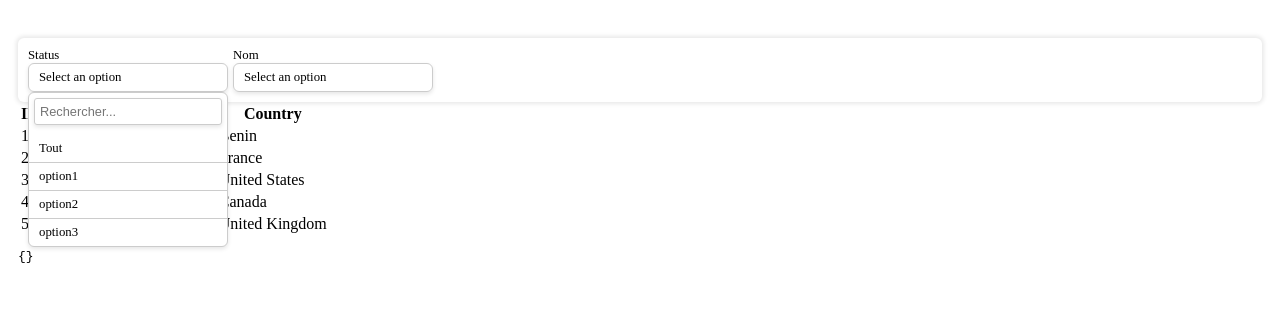
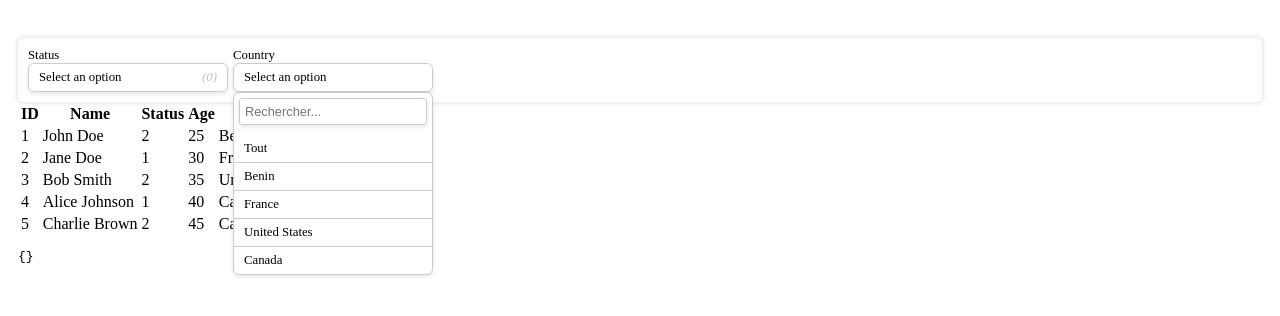
Before and after one commit to zpaulange/react_ui, a React (Vite) app: page / in a window 1280 px wide. Both pictures are taken after a click on the element "Select an option". Shown: the top 316 px of the page. Built offline with nearby package versions, Linux system fonts and the light colour scheme.

Commit message:
Datatable added

```diff
--- a/src/App.tsx
+++ b/src/App.tsx
@@ -4,9 +4,19 @@ import './App.css'
 import DataTable from './ui/DataTable/DataTable'
 
 function App() {
+  //selected data
   const [selectedFilters, setSelectedFilters] = useState<{ [key: string]: any }>({});
   console.log('selectedFilters', selectedFilters);
 
+  //status labels
+  const statusLabels = {
+    0: { label: "Locked", count: 2, color: "#bdbdbd" },
+    1: { label: "Pending", count: 6, color: "#fbc02d" },
+    2: { label: "Active", count: 7, color: "#43a047" },
+    3: { label: "Blocked", count: 10, color: "#e53935" },
+  }
+
+  //data
   const data = [
     {
       id: 1,
@@ -41,12 +51,20 @@ function App() {
       name: 'Charlie Brown',
       status: 2,
       age: 45,
-      country: 'United Kingdom',
+      country: 'Canada',
     },
   ]
 
+  // head table
   const thead = ["ID", "Name", "Status", "Age", "Country"]
 
+  //filter configurations
+  const filterConfig = [
+    { key: "status", isLabel: true, statusColors: true, count: true },
+    { key: "country", isLabel: true },
+  ]
+
+  //render row
   const renderRow = (item:any) => {
     return (
       <tr key={item.id}>
@@ -58,46 +76,18 @@ function App() {
       </tr>
     );
   }
-  // Les clés pour lesquelles tu veux générer un filtre
-  const filterKeys = ['status', 'country'];
 
   return (
     <>
       <div className='box'>
         <DataTable
-          filters={{
-            data:[
-              {
-                label:{
-                  title:"Status",
-                  name:"status"
-                },
-                options:[
-                  { label: 'tout', value: 'Tout', count: 5 },
-                  { label: 'Option 1', value: 'option1', statusColor: 'red', count: 5 },
-                  { label: 'Option 2', value: 'option2', statusColor: 'green', count: 10},
-                  { label: 'Option 3', value: 'option3', statusColor: 'yellow', count: 18 },
-                ]
-              },
-              {
-                label:{
-                  title:"Nom",
-                  name:"nom"
-                },
-                options:[
-                  { label: 'tout', value: 'Tout', count: 5 },
-                  { label: 'Option 1', value: 'option1', statusColor: 'red', count: 5 },
-                  { label: 'Option 2', value: 'option2', statusColor: 'green', count: 10},
-                  { label: 'Option 3', value: 'option3', statusColor: 'yellow', count: 18 },
-                ]
-              }
-            ]
-          }}
           data={data}
           thead={thead}
           renderRow={renderRow}
           selectedFilters={selectedFilters}
           setSelectedFilters={setSelectedFilters}
+          filterConfig={filterConfig}
+          statusLabels={statusLabels}
         />
       </div>
       <pre>{JSON.stringify(selectedFilters, null, 2)}</pre>
--- a/src/ui/DataTable/DataTable.tsx
+++ b/src/ui/DataTable/DataTable.tsx
@@ -1,67 +1,82 @@
 /* eslint-disable @typescript-eslint/no-unused-vars */
 /* eslint-disable @typescript-eslint/no-explicit-any */
-import Select from "../Select/Select";
-import styles from "./dataTable.module.scss";
+import Select from "../Select/Select"
+import styles from "./dataTable.module.scss"
 
-interface Filter {
-  //defaultFilter?: boolean
-  data?: Array<any>;
+interface FilterConfigItem {
+  key: string
+  isLabel?: boolean
+  isValue?: boolean
+  statusColors?: boolean
+  count?: boolean
+}
+interface DataTableProps {
+  data: Array<any>
+  thead?: Array<string>
+  renderRow?: (item: any, idx: number) => React.ReactNode
+  selectedFilters: { [key: string]: any }
+  setSelectedFilters: React.Dispatch<React.SetStateAction<{ [key: string]: any }>>
+  filterConfig: FilterConfigItem[]
+  statusLabels?: { [key: string]: { label: string; count: number; color: string } };
 }
 
-interface DataTableProps {
-  filters?: Filter;
-  data: Array<any>;
-  thead?: Array<any>;
-  renderRow?: (item: any, idx: number) => React.ReactNode;
-  selectedFilters: { [key: string]: any };
-  setSelectedFilters: React.Dispatch<
-    React.SetStateAction<{ [key: string]: any }>
-  >;
+function getOptionLabel(key: string, value: any, statusLabels?: { [key: string]: { label: string, count: number } }) {
+  if (key === "status" && statusLabels && statusLabels[value]) {
+    const { label, count } = statusLabels[value];
+    //return `${label} (${count})`;
+    return label;
+  }
+  return value;
 }
+
 export default function DataTable(props: DataTableProps) {
   const {
-    filters,
     data,
     thead,
     renderRow,
     selectedFilters,
     setSelectedFilters,
-  } = props;
-  console.log("filters", filters);
-  // État pour stocker toutes les valeurs sélectionnées par name
-  //const [selectedFilters, setSelectedFilters] = useState<{ [key: string]: any }>({});
-  //console.log('selectedFilters', selectedFilters);
+    filterConfig,
+  } = props
 
-  //default filter
-  /* const defaultFilter = filters?.defaultFilter && (
-    <Select
-      options={[
-        { label: "tout", value: "Tout" },
-        { label: "Option 1", value: "def option1", statusColor: "red", count: 5 },
-        { label: "Option 2", value: "def option2", statusColor: "green", count: 10},
-        { label: "Option 3", value: "def option3", statusColor: "yellow", count: 18 },
-      ]}
-      onSelect={(option: any) =>
-        setSelectedFilters(prev => ({
-          ...prev,
-          fan: option
-        }))
-      }
-      statusColors={true}
-      count={true}
-      label={{title:"Filtre", name:"fan"}}
-    />
-  ); */
+  // Génération dynamique des Selects selon filterKeys
+  const filtersData = filterConfig.map((conf) => {
+    const key = conf.key;
+    let uniqueValues: any[] = [];
 
-  //filter data
-  interface FilterDataItem {
-    options: Array<any>;
-    label?: { title?: string; name?: string };
-    [key: string]: any;
-  }
-  const filterData =
-  filters?.data &&
-  filters.data.map((f: FilterDataItem, idx: number) => (
+    // Pour le status, on prend toutes les clés de statusLabels
+    if (key === "status" && props.statusLabels) {
+      uniqueValues = Object.keys(props.statusLabels);
+    } else {
+      uniqueValues = Array.from(new Set(data.map((item) => item[key])));
+    }
+
+    const options = [
+      { label: 'Tout', value: 'Tout' },
+      ...uniqueValues.map((val) => {
+        const option: any = {
+          label: getOptionLabel(key, val, props.statusLabels),
+          value: val,
+        };
+        // Ajoute la couleur depuis statusLabels si demandé
+        if (key === "status" && conf.statusColors && props.statusLabels && props.statusLabels[val]) {
+          option.statusColor = props.statusLabels[val].color;
+        }
+        // Ajoute le count depuis statusLabels si demandé
+        if (key === "status" && conf.count && props.statusLabels && props.statusLabels[val]) {
+          option.count = props.statusLabels[val].count;
+        }
+        return option;
+      }),
+    ];
+    return {
+      label: { title: key.charAt(0).toUpperCase() + key.slice(1), name: key },
+      options,
+      ...conf,
+    };
+  });
+
+  const filterSelects = filtersData.map((f, idx) => (
     <Select
       key={idx}
       options={f.options}
@@ -69,21 +84,22 @@ export default function DataTable(props: DataTableProps) {
         if (f.label?.name) {
           setSelectedFilters((prev) => ({
             ...prev,
-            [f.label?.name ?? ""]: option,
-          }));
+            [f.label.name]: option,
+          }))
         }
       }}
-      statusColors={!!f.statusColors}
-      count={!!f.count}
       label={f.label}
+      isLabel={f.isLabel}
+      isValue={f.isValue}
+      statusColors={f.statusColors}
+      count={f.count}
     />
-  ));
+  ))
 
   return (
     <div className={styles.datatable}>
       <div className={styles.datatable_head}>
-        {/* {defaultFilter} */}
-        {filterData}
+        {filterSelects}
       </div>
       <table>
         {thead && thead.length > 0 && (
@@ -96,22 +112,23 @@ export default function DataTable(props: DataTableProps) {
           </thead>
         )}
         <tbody>
-          {data && data.length > 0 ? (data.map((item: any, idx: number) =>
-            renderRow ? (renderRow(item, idx)) :(
+          {data && data.length > 0 ? (
+            data.map((item: any, idx: number) =>
+              renderRow ? renderRow(item, idx) : (
                 <tr key={idx}>
                   {Object.keys(item).map((key: any, idx: number) => (
                     <td key={idx}>{item[key]}</td>
                   ))}
                 </tr>
               )
-            )) : (
+            )
+          ) : (
             <tr>
               <td colSpan={thead?.length}>Aucun resultat</td>
             </tr>
           )}
         </tbody>
       </table>
-      <div></div>
     </div>
-  );
+  )
 }
--- a/src/ui/Select/Select.tsx
+++ b/src/ui/Select/Select.tsx
@@ -15,12 +15,13 @@ interface SelectProps {
   options: Option[]
   onSelect: (option: Option) => void
   isLabel?: boolean,
+  isValue?: boolean
   label?: any
   statusColors?: boolean
   count?: boolean
 }
 export default function Select(props: SelectProps) {
-  const {width, options, onSelect, isLabel, label, statusColors, count} = props
+  const {width, options, onSelect, isLabel, label, isValue=false, statusColors, count} = props
   //states
   const [showSelectOptions, setShowSelectOptions] = useState(false)
   const selectRef = useRef<HTMLDivElement>(null)
@@ -67,7 +68,7 @@ export default function Select(props: SelectProps) {
     setShowSelectOptions(false)
   }
 
-  // Filtrer les options selon la recherche
+  //filter according to search
   const filteredOptions = options.filter(option =>
     option.label.toLowerCase().includes(search.toLowerCase()) ||
     option.value.toString().toLowerCase().includes(search.toLowerCase())
@@ -77,13 +78,18 @@ export default function Select(props: SelectProps) {
     <div className={styles.select} ref={selectRef} style={{...(width && { width }) }}>
       {label && label.title && <span className={styles.select_label_title}>{label.title}</span>}
       <div className={styles.select_value} onClick={handleDisplaySelectOptions}>
-        <span className={styles.select_value_text}>
-          {selectedOption ? selectedOption.value : 'Select an option'}
-        </span>
-        <span className={styles.select_item_right}>
+        <span className={styles.select_item_left}>
           {statusColors && selectedOption?.statusColor &&
             <span className={styles.select_item_statut} style={{ backgroundColor: selectedOption?.statusColor }}></span>
           }
+          <span className={styles.select_value_text}>
+            {selectedOption ?
+              (isLabel && !isValue ? selectedOption.label : (isValue && !isLabel ? selectedOption.value : selectedOption.label) ) :
+              'Select an option'
+            }
+          </span>
+        </span>
+        <span className={styles.select_item_right}>
           {count &&
             <span className={styles.select_item_count}>
               ({selectedOption?.count?selectedOption.count:0})
@@ -113,11 +119,20 @@ export default function Select(props: SelectProps) {
                   className={styles.select_item}
                   onClick={() => handleSelect(option)}
                 >
-                  <span className={styles.select_item_left}>{option.value} {isLabel && `(${option.label})`}</span>
-                  <span className={styles.select_item_right}>
+                  <span className={styles.select_item_left}>
                     {statusColors &&
                       <span className={styles.select_item_statut} style={{ backgroundColor: option.statusColor }}></span>
                     }
+                    {isValue && !isLabel && <span className={styles.select_item_value}>{option.value}</span>}
+                    {isLabel && !isValue && <span className={styles.select_item_label}>{option.label}</span>}
+                    {isValue && isLabel && (
+                      <span className={styles.select_item_label}>
+                        {option.value}{' '}
+                        {`(${option.label})`}
+                      </span>
+                    )}
+                  </span>
+                  <span className={styles.select_item_right}>
                     {count &&
                       <span className={styles.select_item_count}>({option.count})</span>
                     }
--- a/src/ui/Select/select.module.scss
+++ b/src/ui/Select/select.module.scss
@@ -54,7 +54,14 @@
   }
 }
 .select_item_left{
+  display: flex;
+  align-items: center;
+  gap:2px;
+}
+.select_item_label,.select_item_value{
   font-size: .8rem;
+  display: block;
+  text-align: left;
 }
 .select_item_right{
   display: flex;
```
